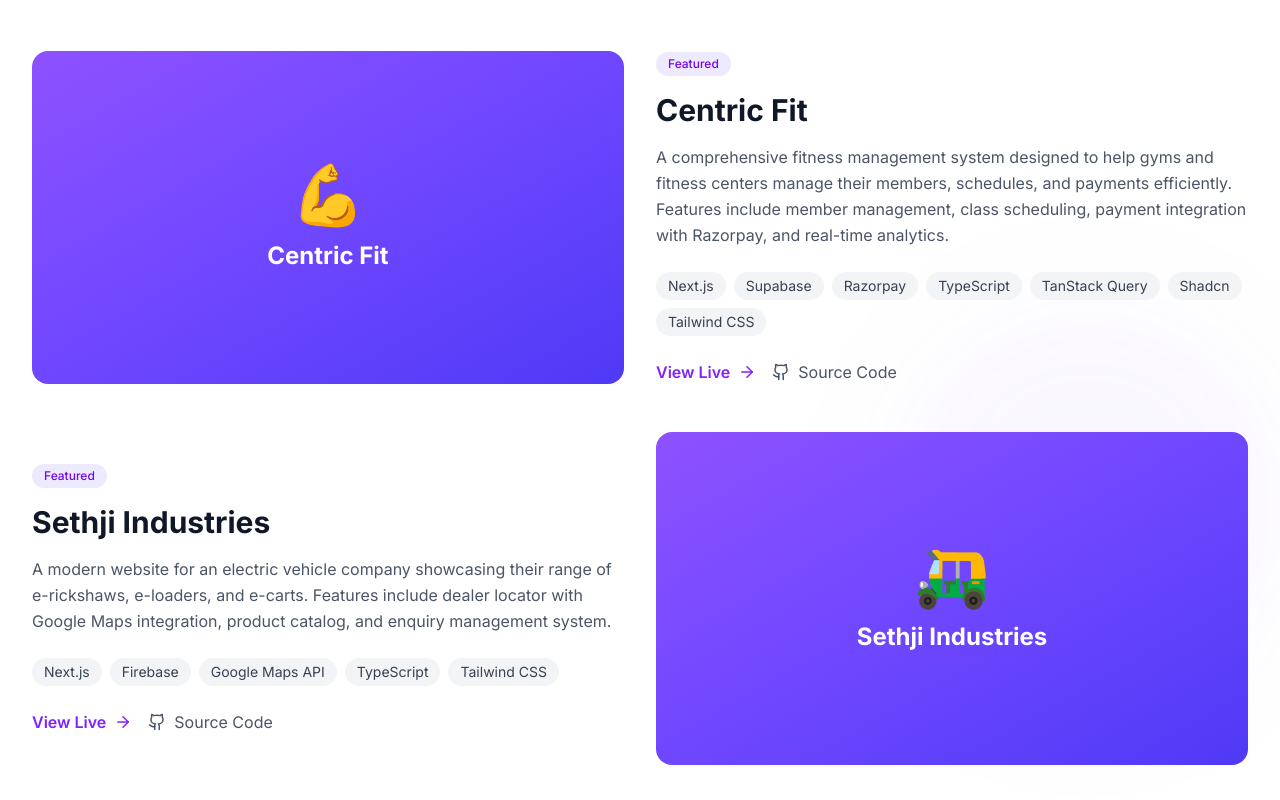
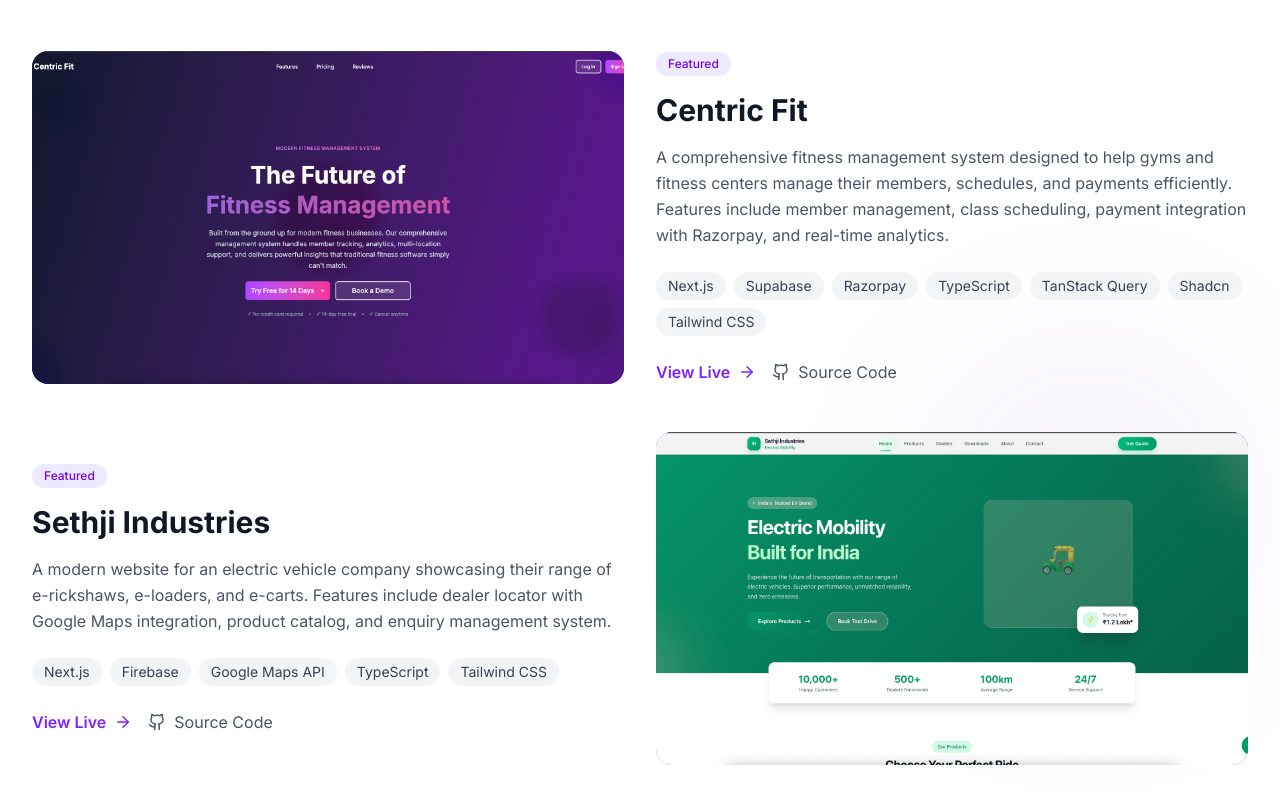
Before and after one commit to Sid-web6306/portfolio, a Next.js app: page / in a window 1280 px wide. Shown: the part 3380-4180 px from the top of the page. Built offline with nearby package versions, Linux system fonts and the light colour scheme.

Commit message:
feat: add project imgs

```diff
--- a/src/components/projects.tsx
+++ b/src/components/projects.tsx
@@ -4,6 +4,7 @@ import { motion } from "framer-motion";
 import { useInView } from "framer-motion";
 import { useRef, useState } from "react";
 import { ExternalLink, Github, ArrowRight } from "lucide-react";
+import Image from "next/image";
 import { projects } from "@/lib/data";
 
 export function Projects() {
@@ -54,19 +55,27 @@ export function Projects() {
               transition={{ delay: index * 0.2 }}
               onMouseEnter={() => setHoveredIndex(index)}
               onMouseLeave={() => setHoveredIndex(null)}
-              className={`group relative grid lg:grid-cols-2 gap-8 items-center ${
-                index % 2 === 1 ? "lg:flex-row-reverse" : ""
+              className={`group relative grid lg:grid-cols-2 gap-8 items-center ${index % 2 === 1 ? "lg:flex-row-reverse" : ""
                 }`}
             >
               {/* Project Image/Preview */}
               <motion.div
                 whileHover={{ scale: 1.02 }}
-                className={`relative aspect-video rounded-2xl overflow-hidden bg-gradient-to-br from-violet-500 to-indigo-600 ${
-                  index % 2 === 1 ? "lg:order-2" : ""
+                className={`relative aspect-video rounded-2xl overflow-hidden bg-gradient-to-br from-violet-500 to-indigo-600 ${index % 2 === 1 ? "lg:order-2" : ""
                   }`}
               >
-                <div className="absolute inset-0 flex items-center justify-center">
-                  <div className="text-center text-white p-8">
+                <div className="absolute inset-0">
+                  {project.image ? (
+                    <Image
+                      src={project.image}
+                      alt={project.title}
+                      fill
+                      className="object-cover object-top"
+                      sizes="(max-width: 768px) 100vw, 50vw"
+                    />
+                  ) : (
+                    <div className="flex items-center justify-center h-full text-center text-white p-8">
+                      <div>
                         <div className="text-6xl mb-4">
                           {project.title.includes("PoleStar") ? "🚢" :
                             project.title.includes("Dentsu") ? "📺" :
@@ -75,6 +84,8 @@ export function Projects() {
                         </div>
                         <h3 className="text-2xl font-bold">{project.title}</h3>
                       </div>
+                    </div>
+                  )}
                 </div>
 
                 {/* Overlay with links */}
--- a/src/lib/data.ts
+++ b/src/lib/data.ts
@@ -97,7 +97,7 @@ export const projects = [
     title: "Centric Fit",
     description:
       "A comprehensive fitness management system designed to help gyms and fitness centers manage their members, schedules, and payments efficiently. Features include member management, class scheduling, payment integration with Razorpay, and real-time analytics.",
-    image: "/centric-fit.png",
+    image: "/centric_fit.png",
     liveUrl: "https://centric.fit/",
     githubUrl: "https://github.com/Sid-web6306/GYM_SAAS",
     tags: ["Next.js", "Supabase", "Razorpay", "TypeScript", "TanStack Query", "Shadcn", "Tailwind CSS"],
@@ -107,7 +107,7 @@ export const projects = [
     title: "Sethji Industries",
     description:
       "A modern website for an electric vehicle company showcasing their range of e-rickshaws, e-loaders, and e-carts. Features include dealer locator with Google Maps integration, product catalog, and enquiry management system.",
-    image: "/sethji.png",
+    image: "/sethji_industries.png",
     liveUrl: "https://e-auto-solutions.vercel.app/",
     githubUrl: "https://github.com/Sid-web6306/E-Auto-Solutions",
     tags: ["Next.js", "Firebase", "Google Maps API", "TypeScript", "Tailwind CSS"],
@@ -117,7 +117,7 @@ export const projects = [
     title: "PoleStar Global – Podium 5",
     description:
       "Built and maintained responsive web applications for vessel tracking, sanctions monitoring, and maritime intelligence dashboards. Developed interactive map-based UIs using OpenLayers and data-heavy tables with AG Grid. Optimized real-time data visualization through efficient Vuex state management.",
-    image: "/polestar.png",
+    image: "",
     liveUrl: "#",
     githubUrl: "#",
     tags: ["Vue.js", "Vuex", "Vuetify", "Node.js", "Express.js", "PostgreSQL", "OpenLayers", "AG Grid", "REST APIs"],
@@ -127,7 +127,7 @@ export const projects = [
     title: "Dentsu – Media Advertising Platform",
     description:
       "Designed and developed Express.js REST APIs using TypeScript to support media planning, versioning, and approval workflows. Architected scalable frontend modules using React.js including scheduling interfaces and data-intensive tables with Handsontable and Bryntum Scheduler.",
-    image: "/dentsu.png",
+    image: "",
     liveUrl: "#",
     githubUrl: "#",
     tags: ["React.js", "Redux", "TypeScript", "Node.js", "Express.js", "MongoDB", "Kafka", "Handsontable"],
@@ -137,7 +137,7 @@ export const projects = [
     title: "MarketCube – Multivendor E-commerce",
     description:
       "Developed scalable backend services for multivendor workflows including vendor onboarding, product catalogs, inventory management, and order processing. Built and integrated RESTful and Apollo GraphQL APIs with MongoDB. Implemented JWT-based authentication and role-based authorization.",
-    image: "/marketcube.png",
+    image: "",
     liveUrl: "#",
     githubUrl: "#",
     tags: ["React.js", "Redux", "Node.js", "Express.js", "MongoDB", "Apollo GraphQL", "Microservices", "JWT"],
```
Also changed, not shown: public/centric_fit.png (added), public/sethji_industries.png (added). Lines whose indentation alone changed are shown as unchanged.
